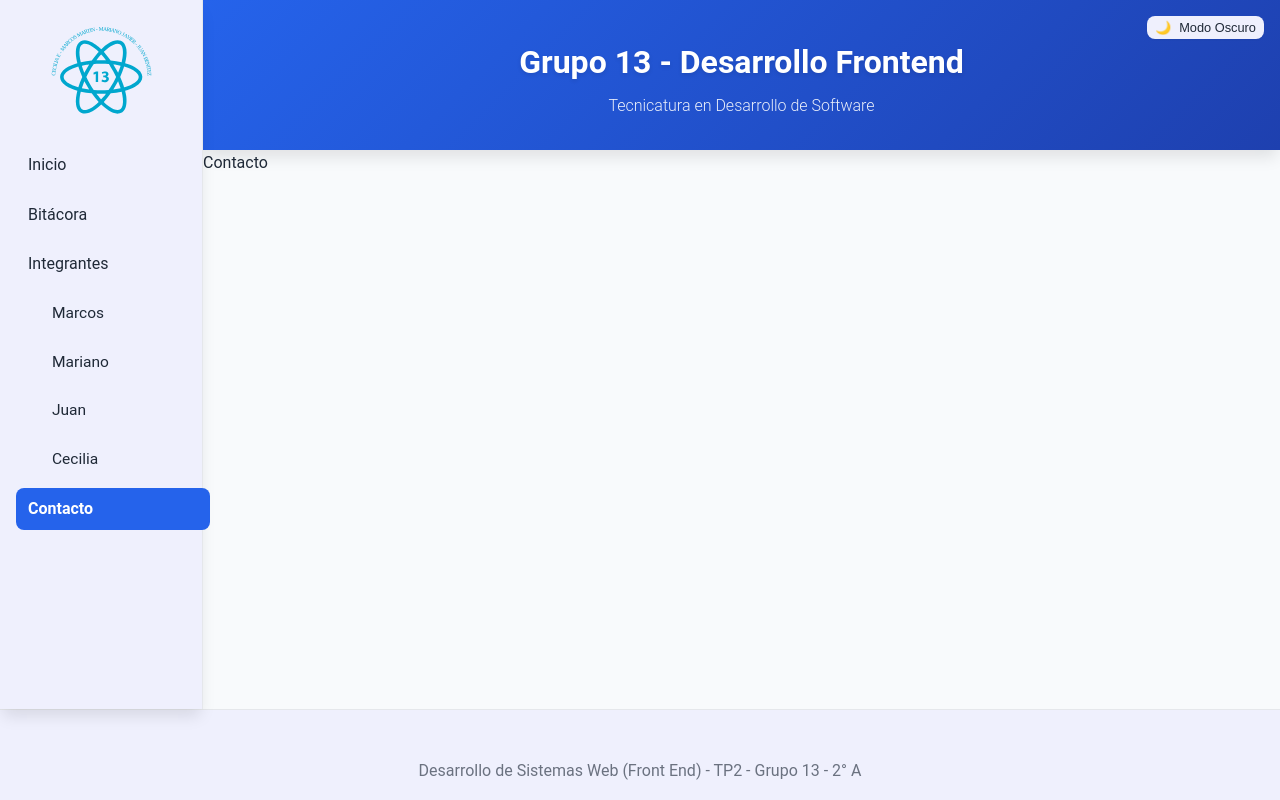
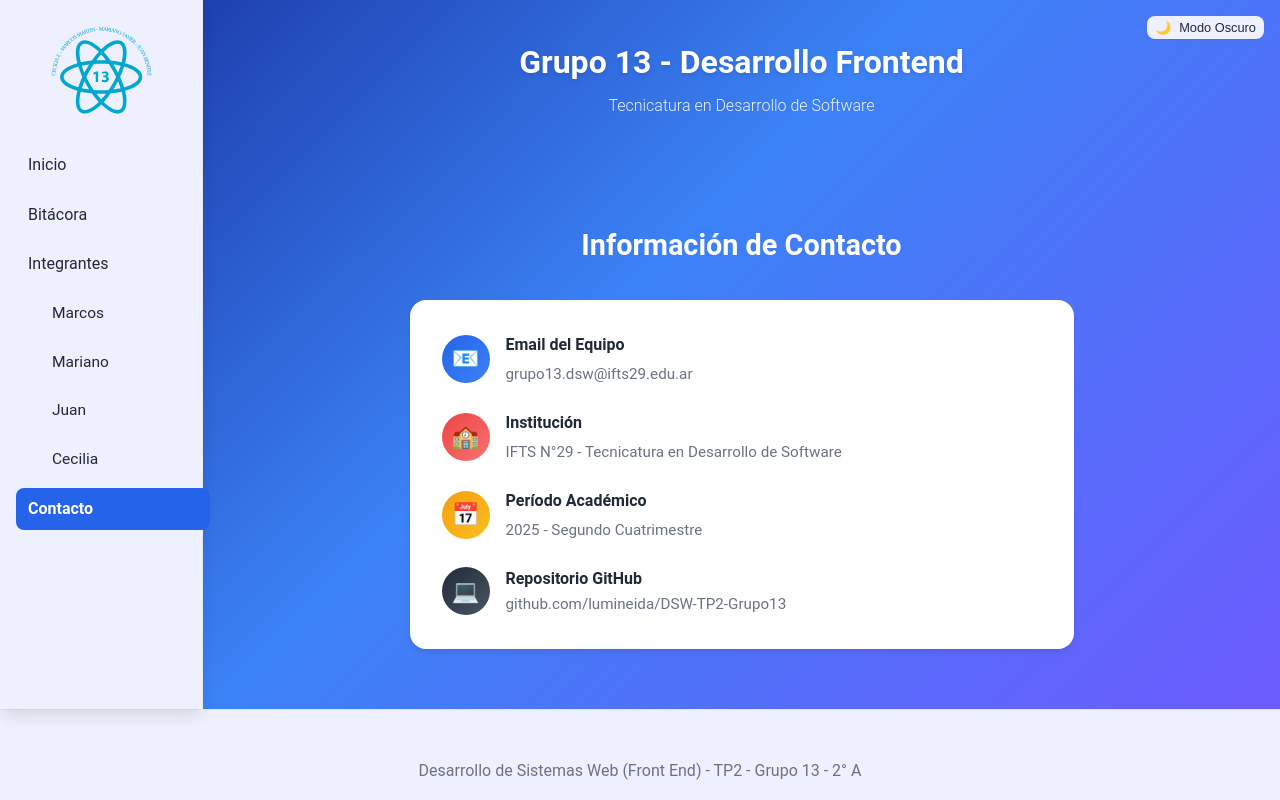
Before and after one commit to lumineida/DSW-TP2-Grupo13, a React (Vite) app: page /contacto in a window 1280 px wide. Built offline with nearby package versions, Linux system fonts and the light colour scheme.

Commit message:
Actualización contactos

```diff
--- a/src/pages/Contacto.jsx
+++ b/src/pages/Contacto.jsx
@@ -1,4 +1,62 @@
 import React from "react";
+import "../styles/contacto.css";
+
 export default function Contacto() {
-  return <div>Contacto</div>;
+  return (
+    <section className="contact-section">
+      <h2>Información de Contacto</h2>
+
+      <div className="contact-card">
+        {/* Email */}
+        <div className="contact-item">
+          <div className="icon-circle email">
+            📧
+          </div>
+          <div className="contact-info">
+            <h4>Email del Equipo</h4>
+            <p>grupo13.dsw@ifts29.edu.ar</p>
+          </div>
+        </div>
+
+        {/* Institución */}
+        <div className="contact-item">
+          <div className="icon-circle institucion">
+            🏫
+          </div>
+          <div className="contact-info">
+            <h4>Institución</h4>
+            <p>IFTS N°29 - Tecnicatura en Desarrollo de Software</p>
+          </div>
+        </div>
+
+        {/* Período */}
+        <div className="contact-item">
+          <div className="icon-circle calendario">
+            📅
+          </div>
+          <div className="contact-info">
+            <h4>Período Académico</h4>
+            <p>2025 - Segundo Cuatrimestre</p>
+          </div>
+        </div>
+
+        {/* GitHub */}
+        <div className="contact-item">
+          <div className="icon-circle github">
+            💻
+          </div>
+          <div className="contact-info">
+            <h4>Repositorio GitHub</h4>
+            <a
+              href="https://github.com/lumineida/DSW-TP2-Grupo13"
+              target="_blank"
+              rel="noopener noreferrer"
+            >
+              github.com/lumineida/DSW-TP2-Grupo13
+            </a>
+          </div>
+        </div>
+      </div>
+    </section>
+  );
 }
--- a/src/pages/Integrantes.jsx
+++ b/src/pages/Integrantes.jsx
@@ -5,7 +5,7 @@ import { Outlet } from "react-router-dom";
 export default function Integrantes() {
 
   return (
-    <section style={{ padding: "20px" }}>
+    <section className="integrantes-section">
         <h2>Conoce a Nuestro Equipo</h2>
         <Outlet />
 
--- /dev/null
+++ b/src/styles/contacto.css
@@ -0,0 +1,104 @@
+/* ================================
+   Sección de Contacto
+   ================================ */
+
+.contact-section {
+  padding: 3rem 2rem;
+  display: flex;
+  flex-direction: column;
+  align-items: center;
+  color: var(--text-primary);
+}
+
+.contact-section h2 {
+  font-size: 1.8rem;
+  font-weight: 700;
+  margin-bottom: 2rem;
+  text-align: center;
+  color: #ffffff;;
+}
+
+/* Tarjeta contenedora */
+.contact-card {
+  background: var(--bg-primary);
+  border-radius: var(--radius-xl);
+  box-shadow: var(--shadow-md);
+  padding: 2rem;
+  width: 100%;
+  max-width: 600px;
+  display: flex;
+  flex-direction: column;
+  gap: 1.5rem;
+}
+
+/* Cada fila de contacto */
+.contact-item {
+  display: flex;
+  align-items: center;
+  gap: 1rem;
+}
+
+.icon-circle {
+  width: 48px;
+  height: 48px;
+  border-radius: 50%;
+  display: flex;
+  align-items: center;
+  justify-content: center;
+  font-size: 1.4rem;
+  color: white;
+  flex-shrink: 0;
+}
+
+/* Colores de íconos */
+.icon-circle.email {
+  background: linear-gradient(135deg, #2563eb, #3b82f6);
+}
+
+.icon-circle.institucion {
+  background: linear-gradient(135deg, #ef4444, #f87171);
+}
+
+.icon-circle.calendario {
+  background: linear-gradient(135deg, #f59e0b, #fbbf24);
+}
+
+.icon-circle.github {
+  background: linear-gradient(135deg, #1f2937, #4b5563);
+}
+
+/* Texto */
+.contact-info h4 {
+  margin: 0;
+  font-size: 1rem;
+  font-weight: 600;
+  color: var(--text-primary);
+}
+
+.contact-info p,
+.contact-info a {
+  margin: 0.25rem 0 0;
+  color: var(--text-secondary);
+  font-size: 0.95rem;
+  text-decoration: none;
+}
+
+.contact-info a:hover {
+  color: var(--accent-color);
+  text-decoration: underline;
+}
+
+/* Responsive */
+@media (max-width: 500px) {
+  .contact-card {
+    padding: 1.5rem;
+  }
+  .contact-item {
+    align-items: flex-start;
+  }
+  .icon-circle {
+    width: 40px;
+    height: 40px;
+    font-size: 1.2rem;
+  }
+}
--- a/src/styles/header.css
+++ b/src/styles/header.css
@@ -1,9 +1,11 @@
 /* Header */
 header {
-  background: linear-gradient(135deg, var(--primary-color) 0%, var(--secondary-color) 100%);
+  background: transparent; /* ✅ sin color propio */
   color: white;
   padding: 1rem 0;
-  box-shadow: var(--shadow-lg);
+  box-shadow: none;
+  position: relative;
+  z-index: 2; /* para que quede sobre el fondo */
 }
 
 .header-content {
--- a/src/styles/hero.css
+++ b/src/styles/hero.css
@@ -1,17 +1,17 @@
 /* ================================
-   HERO SECTION (aislado del global)
+   HERO SECTION
    ================================ */
 
 .hero-section {
+  background: transparent;
+  position: relative;
+  z-index: 2;
+  color: white;
   display: flex;
   justify-content: center;
   align-items: center;
   padding: 4rem 2rem;
-  background: linear-gradient(135deg, #5b6ff5, #7b5bff);
-  color: white;
-  overflow: hidden;
 }
-
 .hero-wrapper {
   display: flex;
   flex-direction: row;
@@ -56,6 +56,8 @@
 .hero-image-container img:hover {
   transform: scale(1.05);
 }
+
+
 
 /* ================================
    Responsive breakpoints
--- a/src/styles/styles.css
+++ b/src/styles/styles.css
@@ -64,7 +64,7 @@ body.dark-mode {
 
 main {
   flex: 1;
-  background: var(--bg-secondary);
+  background: linear-gradient(135deg, #1e40af 0%, #3b82f6 40%, #6d5bff 100%);
   color: var(--text-primary);
 }
 
--- a/src/styles/team.css
+++ b/src/styles/team.css
@@ -272,3 +272,19 @@
   padding: 0.25rem 0;
   color: var(--text-light);
 }
+
+/* ================================
+   Sección Integrantes
+   ================================ */
+
+.integrantes-section {
+  padding: 20px;
+}
+
+.integrantes-section h2 {
+  color: #ffffff; /* siempre blanco */
+  text-align: center;
+  margin-bottom: 2rem;
+  font-size: 2rem;
+  font-weight: 700;
+}
```
